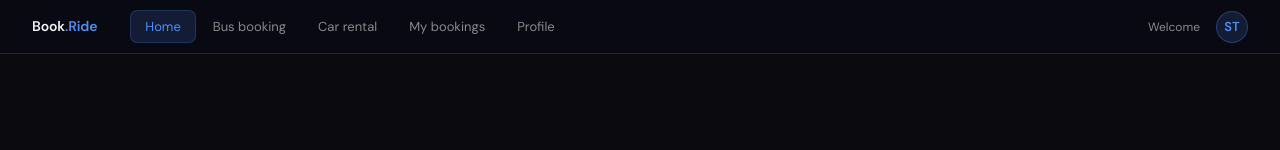
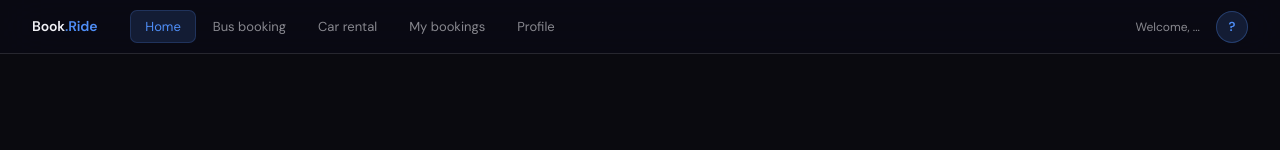
Before and after one commit to Mongkol7/Bus-Car-Booking-Car-Rental-System, a React (Vite) app: page /user in a window 1280 px wide. Shown: the top 150 px of the page. Built offline with nearby package versions, Linux system fonts and the light colour scheme; a web font is replaced by a local one.

Commit message:
feat: Home: Topnav logic (dynamic login/logout states) and Service Card navigation.

```diff
--- a/src/User.jsx
+++ b/src/User.jsx
@@ -38,6 +38,7 @@ export default function UserApp({ role, userId, onLogout }) {
         active={page}
         setActive={setPage}
         role={role}
+        userId={userId}
         onLogout={onLogout}
       />
       <div
--- a/src/pages/user/TopNav.jsx
+++ b/src/pages/user/TopNav.jsx
@@ -1,87 +1,141 @@
+import React, { useEffect, useRef, useState } from "react";
+import { useNavigate } from "react-router-dom";
+import Footer from "../../components/Footer";
+import { Icon, icons, NAV } from "../../utils/sharedUser";
 
-import React, { useEffect, useRef, useState } from 'react';
-import { useNavigate } from 'react-router-dom';
-import { carModels } from '../../data/transportData';
-import Footer from '../../components/Footer';
-import { Icon, icons, setupScrollReveal, NAV, companyMeta, getCompanyMeta } from '../../utils/sharedUser';
-
-export default function TopNav({
-  active,
-  setActive,
-  role,
-  onLogout
-}) {
+export default function TopNav({ active, setActive, role, userId, onLogout }) {
   const navigate = useNavigate();
   const menuRef = useRef(null);
   const [menuOpen, setMenuOpen] = useState(false);
+  const [userInfo, setUserInfo] = useState(null);
+
+  useEffect(() => {
+    if (role === "guest" || !userId) {
+      return;
+    }
+
+    const fetchUserProfile = async () => {
+      try {
+        const res = await fetch(`/api/users/${encodeURIComponent(userId)}`);
+        const data = await res.json();
+        if (!data.error) {
+          setUserInfo(data);
+        }
+      } catch (err) {
+        console.error("Error fetching user profile:", err);
+      }
+    };
+
+    fetchUserProfile();
+  }, [role, userId]);
   useEffect(() => {
     if (!menuOpen) return;
-    const handler = e => {
+    const handler = (e) => {
       if (menuRef.current && !menuRef.current.contains(e.target)) {
         setMenuOpen(false);
       }
     };
-    window.addEventListener('mousedown', handler);
-    return () => window.removeEventListener('mousedown', handler);
+    window.addEventListener("mousedown", handler);
+    return () => window.removeEventListener("mousedown", handler);
   }, [menuOpen]);
-  return <>
+  return (
+    <>
       <nav className="topnav">
-        <div className="topnav-logo" style={{
-        cursor: 'pointer',
-        display: 'flex',
-        alignItems: 'center'
-      }} onClick={() => {
-        setActive('home');
-        navigate('/');
-      }}>
+        <div
+          className="topnav-logo"
+          style={{
+            cursor: "pointer",
+            display: "flex",
+            alignItems: "center",
+          }}
+          onClick={() => {
+            setActive("home");
+            navigate("/");
+          }}
+        >
           Book<span className="logo-dot">.</span>
           <span className="logo-ride">Ride</span>
         </div>
         <div className="topnav-links">
-          {NAV.map(n => <div key={n.id} className={`topnav-link ${active === n.id ? 'active' : ''}`} onClick={() => setActive(n.id)}>
+          {NAV.map((n) => (
+            <div
+              key={n.id}
+              className={`topnav-link ${active === n.id ? "active" : ""}`}
+              onClick={() => setActive(n.id)}
+            >
               <span className="topnav-icon">
                 <Icon d={icons[n.icon]} size={14} />
               </span>
               {n.label}
-            </div>)}
+            </div>
+          ))}
         </div>
-        <div className="topnav-right" style={{
-        position: 'relative'
-      }} ref={menuRef}>
-          {role === 'guest' ? <button className="login-btn" onClick={() => navigate('/login')}>
+        <div
+          className="topnav-right"
+          style={{
+            position: "relative",
+          }}
+          ref={menuRef}
+        >
+          {role === "guest" ? (
+            <button className="login-btn" onClick={() => navigate("/login")}>
               Login
-            </button> : <div style={{
-          fontSize: 12,
-          color: 'var(--text-2)'
-        }}>Welcome</div>}
-          <div className="avatar-sm" onClick={() => {
-          if (role !== 'guest') setMenuOpen(prev => !prev);
-        }}>
-            {role === 'guest' ? '?' : 'ST'}
+            </button>
+          ) : (
+            <div
+              style={{
+                fontSize: 12,
+                color: "var(--text-2)",
+              }}
+            >
+              Welcome, {userInfo ? `${userInfo.first_name}` : "..."}
+            </div>
+          )}
+          <div
+            className="avatar-sm"
+            onClick={() => {
+              if (role !== "guest") setMenuOpen((prev) => !prev);
+            }}
+          >
+            {role === "guest"
+              ? "?"
+              : userInfo
+                ? `${(userInfo.first_name || "")[0]}${(userInfo.last_name || "")[0]}`.toUpperCase()
+                : "?"}
           </div>
-          {role !== 'guest' && <div className={`user-menu ${menuOpen ? 'open' : ''}`}>
+          {role !== "guest" && (
+            <div className={`user-menu ${menuOpen ? "open" : ""}`}>
               <div className="user-menu-item" onClick={onLogout}>
                 <Icon d={icons.logout} size={12} /> Logout
               </div>
-            </div>}
+            </div>
+          )}
         </div>
       </nav>
       <div className="bottomnav">
-        {NAV.map(n => {
-        const mobileLabel = {
-          home: 'Home',
-          search: 'Bus booking',
-          cars: 'Car rental',
-          bookings: 'My booking',
-          profile: 'Profile'
-        }[n.id] || n.label;
-        return <div key={`bottom-${n.id}`} className={`bottomnav-link ${active === n.id ? 'active' : ''}`} onClick={() => setActive(n.id)}>
+        {NAV.map((n) => {
+          const mobileLabel =
+            {
+              home: "Home",
+              search: "Bus booking",
+              cars: "Car rental",
+              bookings: "My booking",
+              profile: "Profile",
+            }[n.id] || n.label;
+          return (
+            <div
+              key={`bottom-${n.id}`}
+              className={`bottomnav-link ${active === n.id ? "active" : ""}`}
+              onClick={() => setActive(n.id)}
+            >
               <span className="bottomnav-icon">
                 <Icon d={icons[n.icon]} size={12} />
               </span>
               {mobileLabel}
-            </div>;
-      })}
+            </div>
+          );
+        })}
       </div>
-    </>;
+    </>
+  );
 }
```
Also changed, not shown: 1 other file (tests, documents, lock files or other folders).
